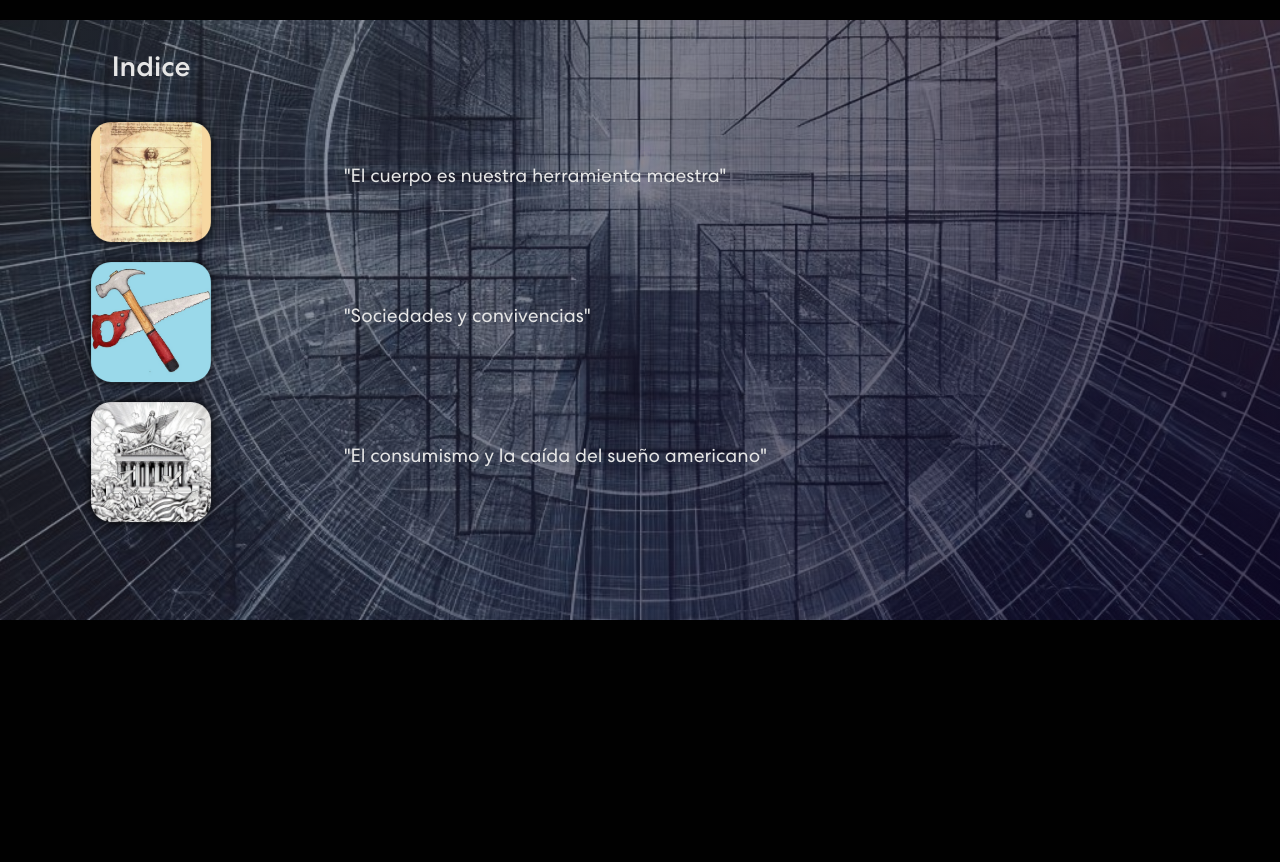
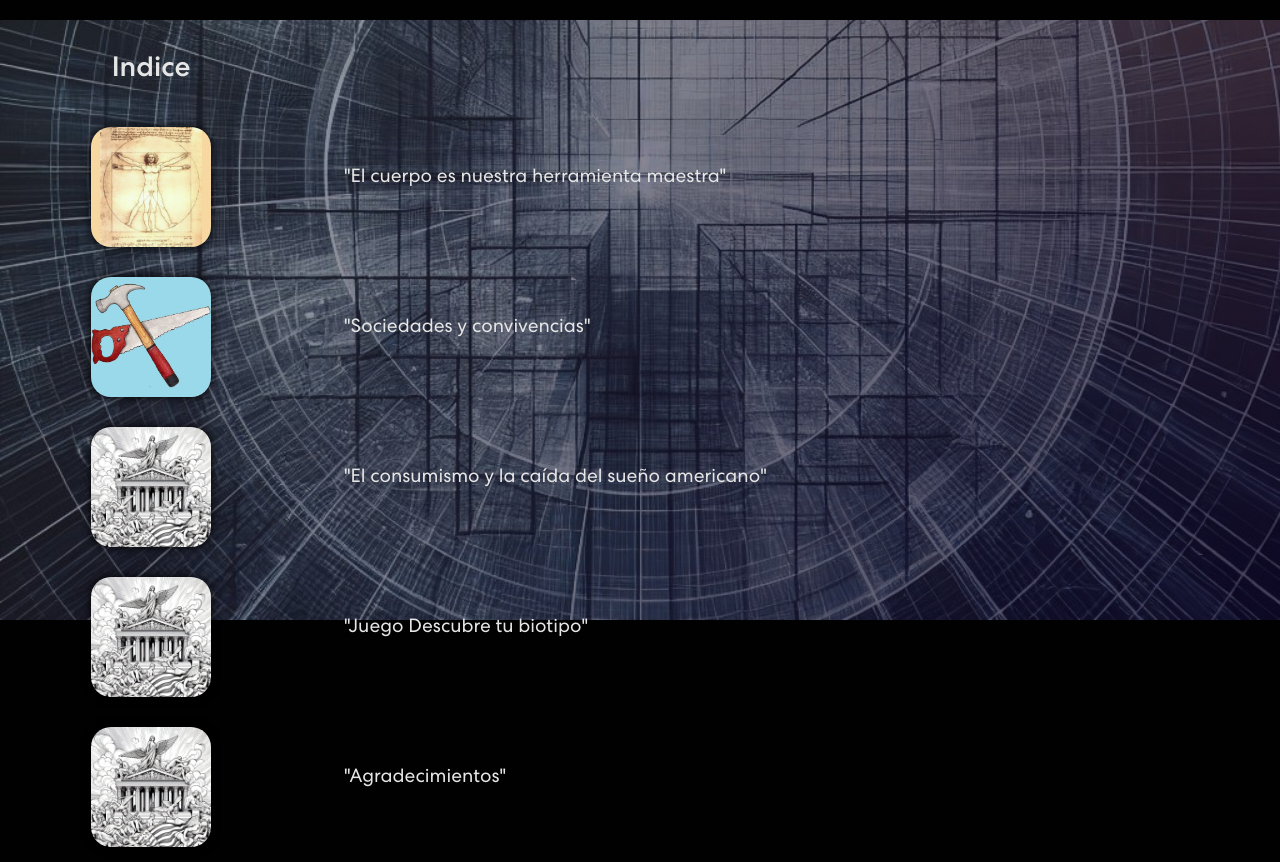
Before and after one commit to lucianatux/revista, a React (Create React App) app in the folder revista/: page / in a window 1280 px wide. Shown: the part 180-1042 px from the top of the page. Before the commit the page ends 800 px from the top, so only its background shows below. Built offline with nearby package versions, Linux system fonts and the light colour scheme.

Commit message:
eye movement

```diff
--- a/revista/src/App.css
+++ b/revista/src/App.css
@@ -98,6 +98,20 @@ input:focus, textarea:focus, select:focus {
   min-width: 80px;
   max-width: 200px;
   margin-left: 20px;
+ /* animation: eye-movement 3s infinite;*/
+}
+@keyframes eye-movement {
+  0% {
+    box-shadow: 0 0 10px black;
+  }
+  50%{
+    scale: 0.9;
+
+    /*box-shadow: 0 0 5px white;*/
+  }
+  100% {
+    box-shadow: 0 0 10px black;
+  }
 }
 .title{
   font-size: small;
@@ -187,19 +201,19 @@ filter: brightness(0) saturate(100%) invert(0%) sepia(7%) saturate(98%) hue-rota
 .theme{
   width: 120px;
   height: 120px;
-  margin: 10px 0;
+  margin: 15px 0;
   border-radius: 20px;
   background-size: cover;
   box-shadow: 0 0 10px #000;
-  animation: resplandor 3s infinite;
+  /*animation: resplandor 3s infinite; */
 }
 @keyframes resplandor {
   0% {
     box-shadow: 0 0 10px black;
   }
   50%{
-    scale: 0.99;
-    /*box-shadow: 0 0 5px white;*/
+    box-shadow: 0 0 10px white;
+    border-radius: 30px;
   }
   100% {
     box-shadow: 0 0 10px black;
--- a/revista/src/components/Home.js
+++ b/revista/src/components/Home.js
@@ -30,7 +30,22 @@ export const Home = () => {
           "El consumismo y la caída del sueño americano"
         </div>
       </div>
-
+      <div className="row">
+        <div className="themes col-sm-12 col-md-3 ">
+          <div className=" theme tema3"></div>
+        </div>
+        <div className="titles col-sm-12 col-md-9 ">
+          "Juego Descubre tu biotipo"
+        </div>
+      </div>
+      <div className="row">
+        <div className="themes col-sm-12 col-md-3 ">
+          <div className=" theme tema3"></div>
+        </div>
+        <div className="titles col-sm-12 col-md-9 ">
+          "Agradecimientos"
+        </div>
+      </div>
     </div>
   );
 };
```
Also changed, not shown: revista/src/assets/img/ojo9a.png (added).
